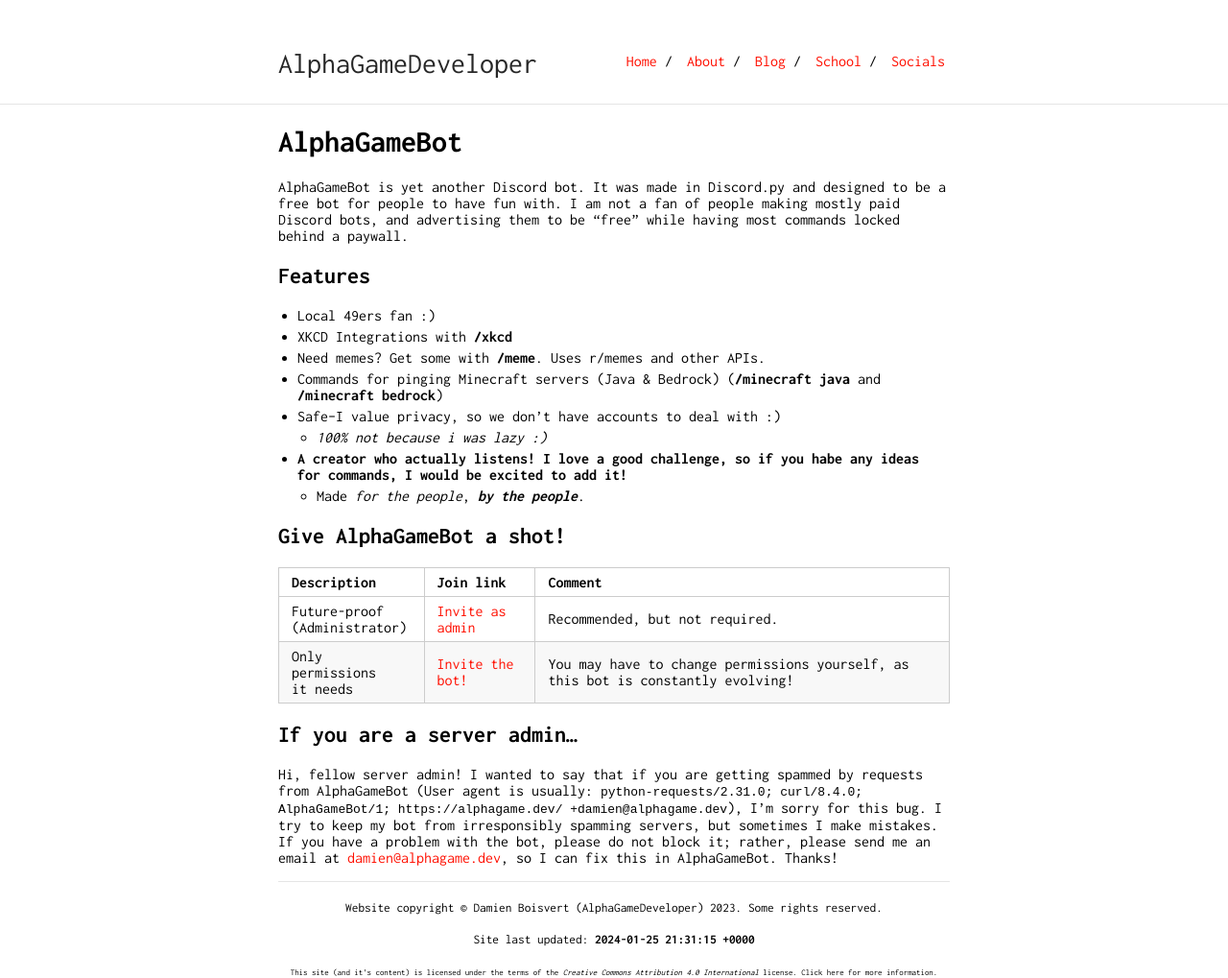
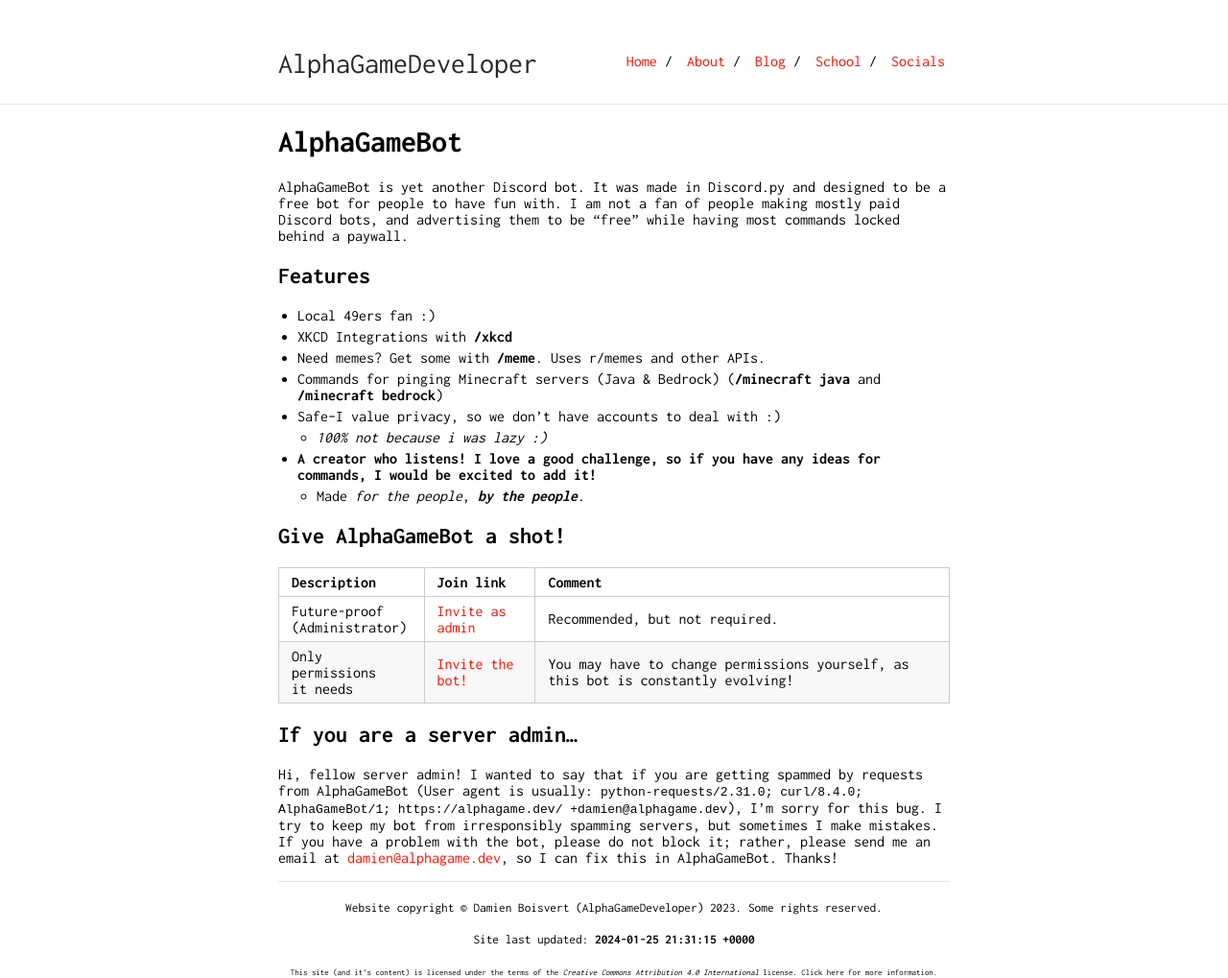
Before and after one commit to AlphaGameDeveloper/AlphaGame.dev, a Jekyll site: the page built from alphagamebot.md, in a window 1280 px wide. Shown: the whole page at 96% size. Built offline with Jekyll 4.4.1, drawn with Linux system fonts in a browser that asks for light colours.

Commit message:
Typo >:(

```diff
--- a/alphagamebot.md
+++ b/alphagamebot.md
@@ -13,7 +13,7 @@
 * Commands for pinging Minecraft servers (Java & Bedrock) (**/minecraft java** and **/minecraft bedrock**)
 * Safe--I value privacy, so we don't have accounts to deal with :)
     * *100% not because i was lazy :)*
-* **A creator who actually listens!  I love a good challenge, so if you habe any ideas for commands, I would be excited to add it!**
+* **A creator who listens!  I love a good challenge, so if you have any ideas for commands, I would be excited to add it!**
     * Made *for the people*, ***by the people***.
 
 ## Give AlphaGameBot a shot!
```
